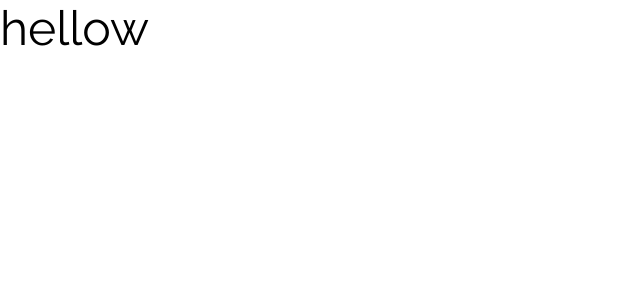
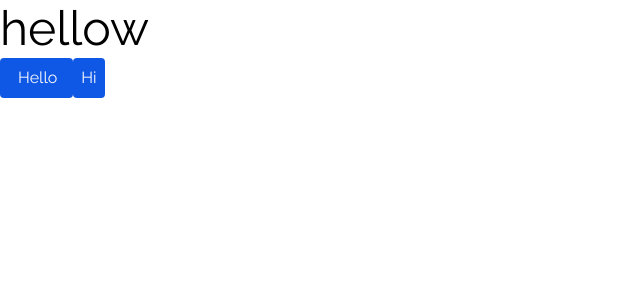
Before and after one commit to Otabek1990/uniboom-app, a React (Create React App) app: page / in a window 1280 px wide. Shown: the top 300 px of the page, without its empty margins (0-640 px from the left). Built offline with nearby package versions, Linux system fonts and the light colour scheme.

Commit message:
Added 2 Button

```diff
--- a/src/App.js
+++ b/src/App.js
@@ -1,9 +1,14 @@
 import React from 'react'
+import CardButton from './Components/CardButton/Cardbutton.jsx'
+// eslint-disable-next-line import/no-named-as-default, import/no-named-as-default-member
+import Button from './Components/UniversalButton/Button.jsx'
 
 function App() {
   return (
     <div className="">
       <h1>hellow </h1>
+      <Button className="bg-yellow">Hello</Button>
+      <CardButton>Hi</CardButton>
     </div>
   )
 }
--- /dev/null
+++ b/src/components/CardButton/Cardbutton.jsx
@@ -0,0 +1,11 @@
+/* eslint-disable prettier/prettier */
+import React from 'react'
+
+function CardButton({children}) {
+  return (
+    <button className="py-2 pl-2 pr-2 bg-blue-200 rounded text-white-300">
+      {children}
+    </button>
+  )
+}
+export default CardButton
--- /dev/null
+++ b/src/components/UniversalButton/Button.jsx
@@ -0,0 +1,10 @@
+import React from 'react'
+
+function Button({children}) {
+  return (
+    <button className="py-2 pl-[18px] pr-4 bg-blue-200 rounded text-white-300">
+      {children}
+    </button>
+  )
+}
+export default Button
```
